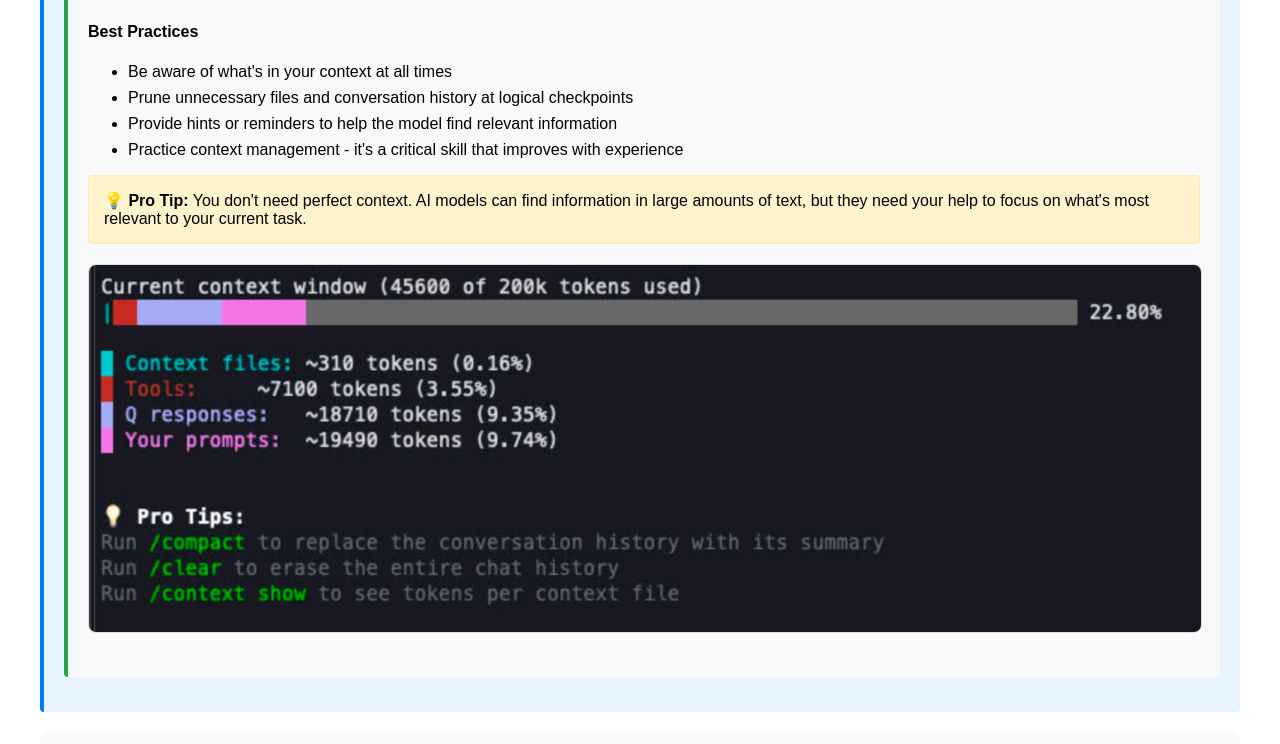
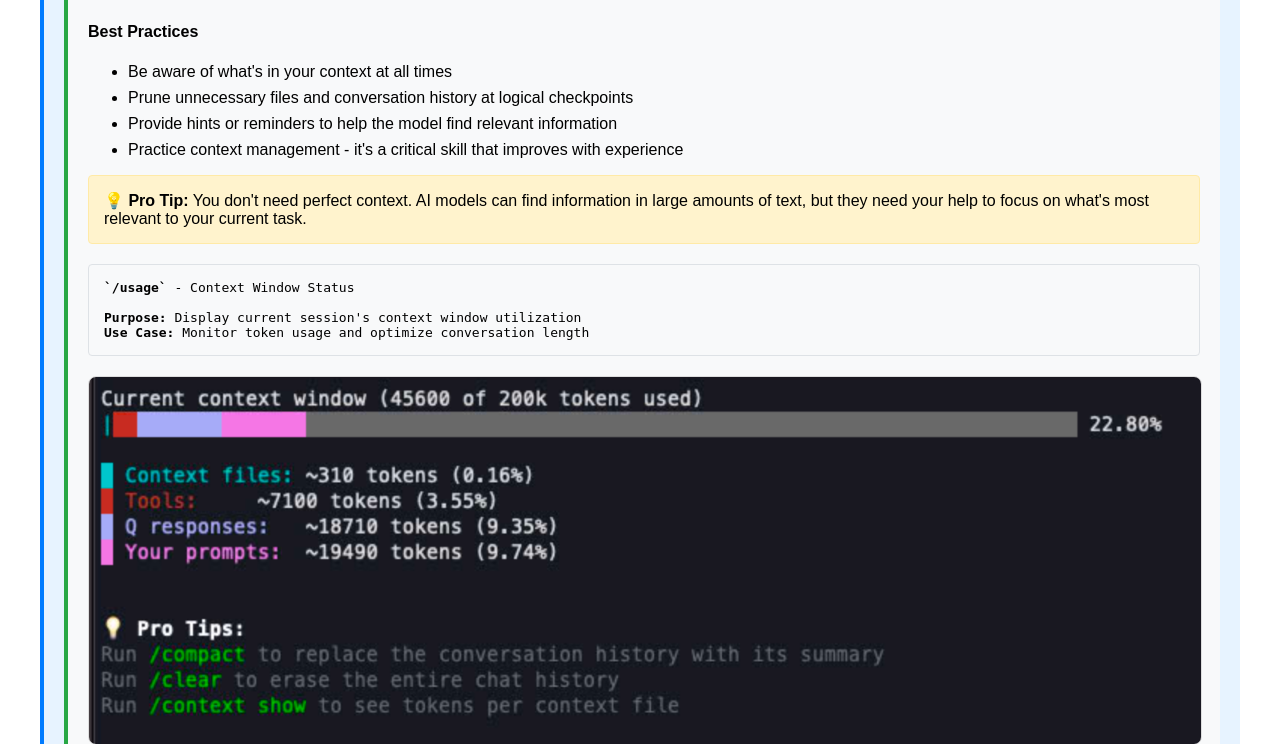
Before and after one commit to mtrampic/argocd-isengard-q-profile-vending, a Flask app: page / in a window 1280 px wide. Shown: the part 2417-3161 px from the top of the page. Run offline with Flask 3, Linux system fonts and the light colour scheme; the visitor is signed in with stand-in values (Sample User, id 1); data that the repository does not hold is empty.

Commit message:
Add /usage command description above Usage_Command.png

```diff
--- a/app/templates/dashboard.html
+++ b/app/templates/dashboard.html
@@ -174,6 +174,12 @@
 
             <div style="background: #fff3cd; border: 1px solid #ffeaa7; padding: 15px; border-radius: 4px; margin-top: 15px;">
                 <strong>💡 Pro Tip:</strong> You don't need perfect context. AI models can find information in large amounts of text, but they need your help to focus on what's most relevant to your current task.
+            </div>
+
+            <div style="background: #f8f9fa; border: 1px solid #dee2e6; padding: 15px; border-radius: 4px; margin: 20px 0; font-family: monospace;">
+                <strong>`/usage`</strong> - Context Window Status<br><br>
+                <strong>Purpose:</strong> Display current session's context window utilization<br>
+                <strong>Use Case:</strong> Monitor token usage and optimize conversation length
             </div>
 
             <div style="text-align: center; margin: 20px 0;">
```
